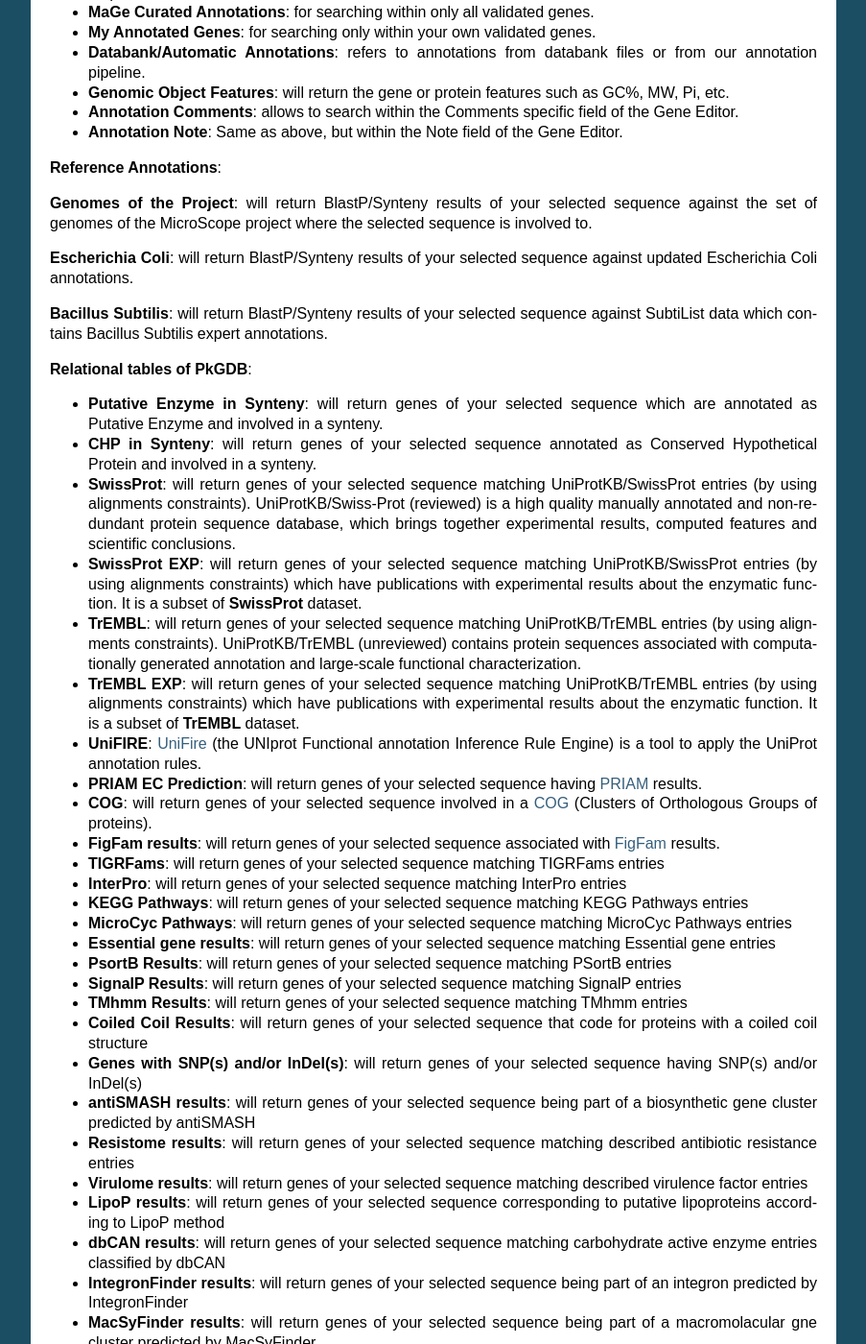
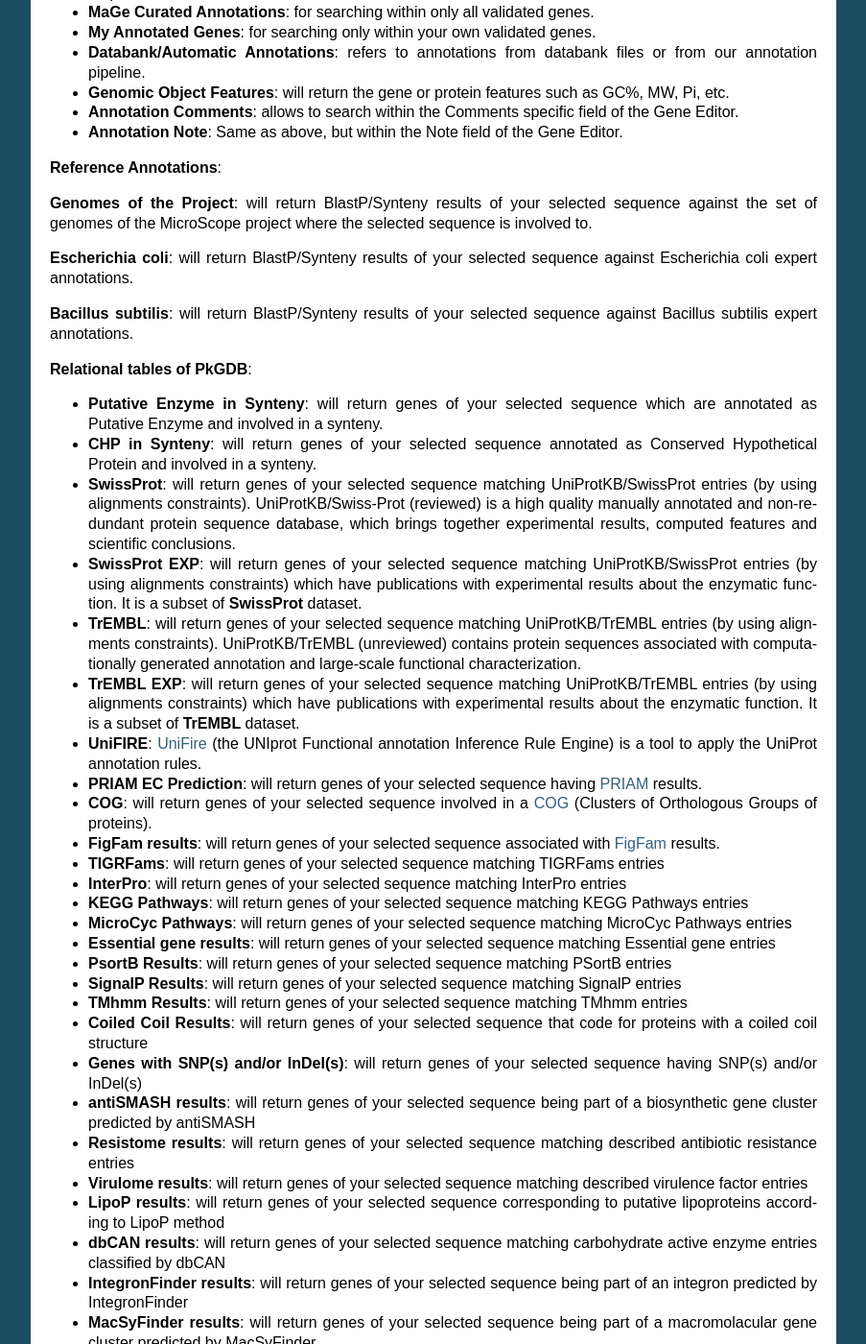
Before and after one commit to labgem/microscope-user-doc, a Sphinx documentation site: the page built from docs/content/search/keywords.rst, in a window 1280 px wide and 1400 px high, scrolled down 2479 px. Shown: the whole window at 96% size, without its empty margins (198-1101 px from the left). Built offline with Sphinx 7.4.7, drawn with Linux system fonts in a browser that asks for light colours; some of the changed text lies outside the part shown.

Commit message:
Link to panRGP dataset and minor corrections (typos, whitespaces).

```diff
--- a/docs/content/compgenomics/panRGP.rst
+++ b/docs/content/compgenomics/panRGP.rst
@@ -1,3 +1,5 @@
+.. _panRGP:
+
 ##########################################
 Regions of Genomic Plasticity - panRGP
 ##########################################
--- a/docs/content/search/keywords.rst
+++ b/docs/content/search/keywords.rst
@@ -60,9 +60,9 @@
 
 **Genomes of the Project**: will return BlastP/Synteny results of your selected sequence against the set of genomes of the MicroScope project where the selected sequence is involved to.
 
-**Escherichia Coli**: will return BlastP/Synteny results of your selected sequence against updated Escherichia Coli annotations.
+**Escherichia coli**: will return BlastP/Synteny results of your selected sequence against Escherichia coli expert annotations.
 
-**Bacillus Subtilis**: will return BlastP/Synteny results of your selected sequence against SubtiList data which contains Bacillus Subtilis expert annotations.
+**Bacillus subtilis**: will return BlastP/Synteny results of your selected sequence against Bacillus subtilis expert annotations.
 
 **Relational tables of PkGDB**:
 
@@ -92,7 +92,8 @@
 * **LipoP results**: will return genes of your selected sequence corresponding to putative lipoproteins according to LipoP method
 * **dbCAN results**: will return genes of your selected sequence matching carbohydrate active enzyme entries classified by dbCAN
 * **IntegronFinder results**: will return genes of your selected sequence being part of an integron predicted by IntegronFinder
-* **MacSyFinder results**: will return genes of your selected sequence being part of a macromolacular gne cluster predicted by MacSyFinder
+* **MacSyFinder results**: will return genes of your selected sequence being part of a macromolacular gene cluster predicted by MacSyFinder
+* **PanRGP results**: will return genes of your selected sequence being part of a region of genomic plasticity predicted by :ref:`panRGP`
 
 What are the Fields?
 --------------------
```
